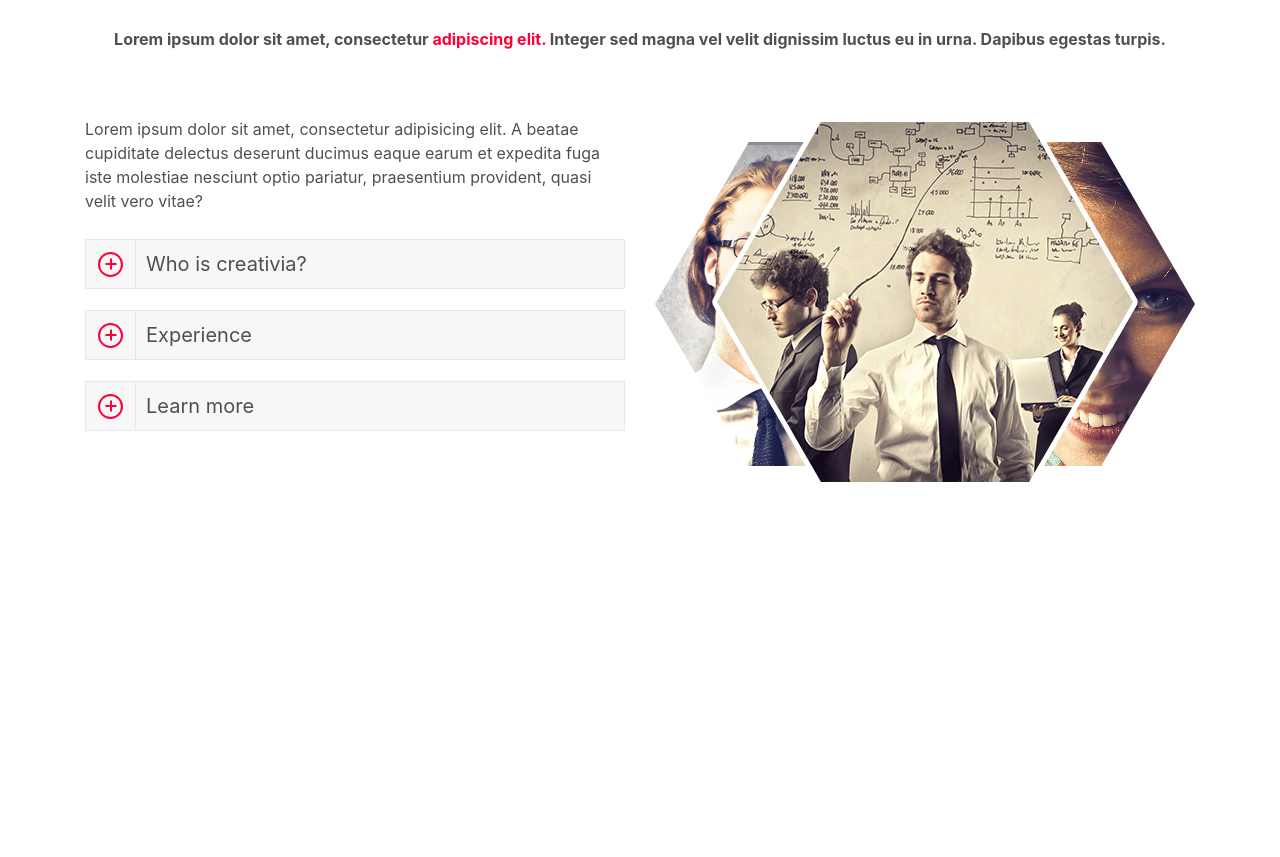
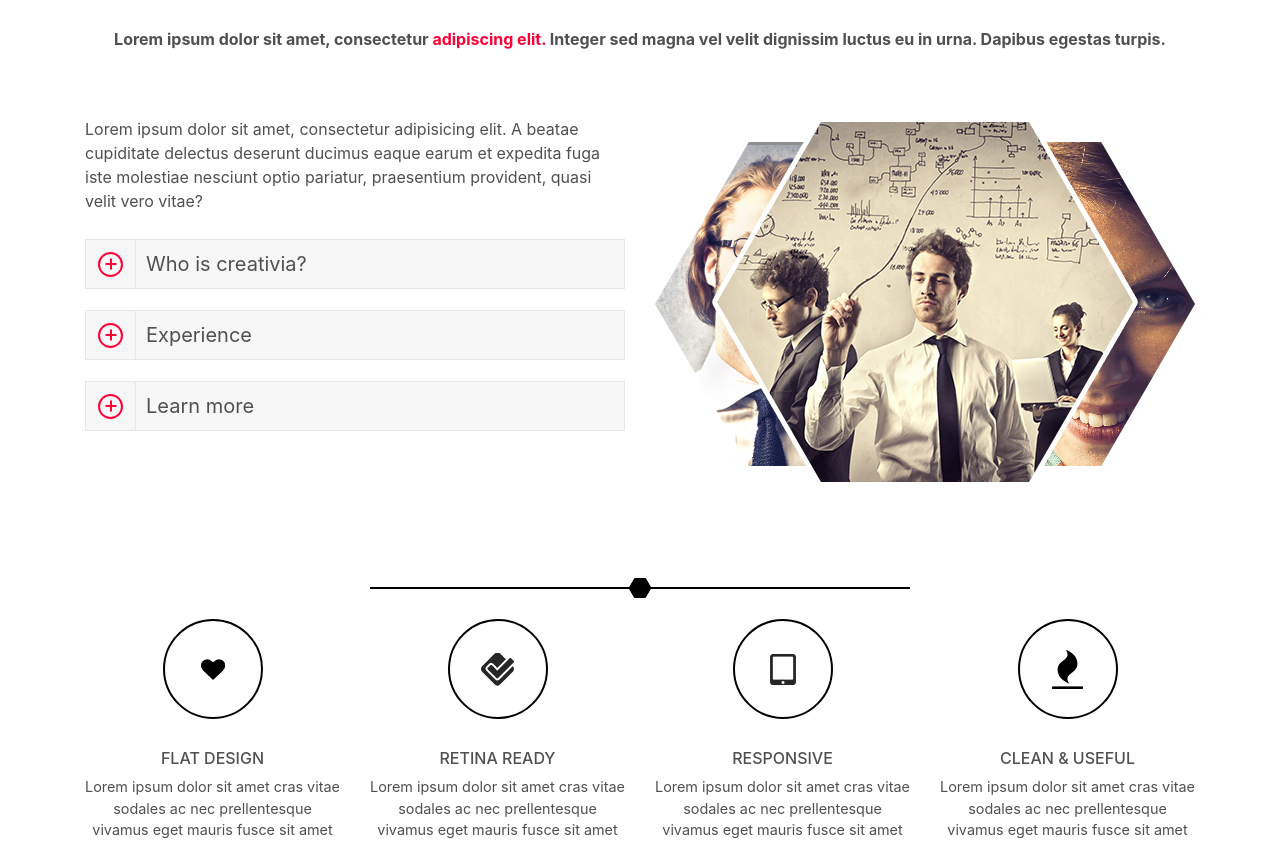
Before and after one commit to alexzaslavsky/creativia-psd, a plain HTML site: page src/index.html in a window 1280 px wide. Shown: the part 893-1750 px from the top of the page. Before the commit the page ends 1600 px from the top, so only its background shows below. Drawn offline with Linux system fonts and the light colour scheme.

```diff
--- a/src/css/style.css
+++ b/src/css/style.css
@@ -255,6 +255,10 @@ a:hover::before, a:hover::after {
 	padding: 20px;
 }
 
+.images {
+	padding-bottom: 100px;
+}
+
 .hexagon {
 	width: 100%;
 	display: flex;
@@ -278,5 +282,69 @@ a:hover::before, a:hover::after {
 
 .image-one {
 	z-index: 3;
+}
 
+.horizontal {
+	display: flex;
+	justify-content: center;
+	align-items: center;
+	width: 100%;
+	height: 0;
+	border: 1px solid black;
 }
+
+.break-hexagon {
+	overflow: hidden;
+	width: 40px;
+	height: 20px;
+}
+
+.break-hexagon-part-1 {
+	overflow: hidden;
+	width: 40px;
+	height: 20px;
+	transform: rotateZ(60deg);
+}
+
+.break-hexagon-part-2 {
+	overflow: hidden;
+	width: 40px;
+	height: 20px;
+	transform: rotateZ(60deg);
+}
+
+.break-hexagon-part-3 {
+	background-color: black;
+	width: 40px;
+	height: 20px;
+}
+
+.four-icons-wrapper {
+	display: flex;
+	flex-direction: column;
+	justify-content: center;
+	align-items: center;
+}
+
+.four-icons-wrapper .circle {
+	display: flex;
+	justify-content: center;
+	align-items: center;
+	width: 100px;
+	height: 100px;
+	border: 2px solid black;
+	border-radius: 50%;
+	margin: 30px;
+}
+
+.four-icons-wrapper .circle:hover {
+	background-color: #ff0036;
+	border-color: #ff0036;
+}
+
+
+
+.four-icons-wrapper p {
+	font-size: 90%;
+	text-align: center;
+}
--- a/src/index.html
+++ b/src/index.html
@@ -189,6 +189,79 @@
                     </div>
                 </div>
 
+                <div class="row">
+                    <div class="col-xl-6 offset-xl-3">
+                        <div class="break-div">
+                            <div class="horizontal">
+                                <div class="break-hexagon">
+                                    <div class="break-hexagon-part-1">
+                                        <div class="break-hexagon-part-2">
+                                            <div class="break-hexagon-part-3">
+
+                                            </div>
+                                        </div>
+                                    </div>
+                                </div>
+                            </div>
+                        </div>
+                    </div>
+                </div>
+
+                <div class="row">
+                    <div class="col-xl-3">
+                        <div class="four-icons-wrapper">
+                            <div class="circle">
+                                <img src="img/heart.png" alt="heart">
+                            </div>
+                            <h6>FLAT DESIGN</h6>
+                            <p>
+                                Lorem ipsum dolor sit amet
+                                cras vitae sodales ac nec prellentesque vivamus
+                                eget mauris fusce sit amet
+                            </p>
+                        </div>
+                    </div>
+                    <div class="col-xl-3">
+                        <div class="four-icons-wrapper">
+                            <div class="circle">
+                                <img src="img/okay.png" alt="okay">
+                            </div>
+                            <h6>RETINA READY</h6>
+                            <p>
+                                Lorem ipsum dolor sit amet
+                                cras vitae sodales ac nec prellentesque vivamus
+                                eget mauris fusce sit amet
+                            </p>
+                        </div>
+                    </div>
+                    <div class="col-xl-3">
+                        <div class="four-icons-wrapper">
+                            <div class="circle">
+                                <img src="img/mobile.png" alt="mobile">
+                            </div>
+                            <h6>RESPONSIVE</h6>
+                            <p>
+                                Lorem ipsum dolor sit amet
+                                cras vitae sodales ac nec prellentesque vivamus
+                                eget mauris fusce sit amet
+                            </p>
+                        </div>
+                    </div>
+                    <div class="col-xl-3">
+                        <div class="four-icons-wrapper">
+                            <div class="circle">
+                                <img src="img/fire.png" alt="fire">
+                            </div>
+                            <h6>CLEAN & USEFUL</h6>
+                            <p>
+                                Lorem ipsum dolor sit amet
+                                cras vitae sodales ac nec prellentesque vivamus
+                                eget mauris fusce sit amet
+                            </p>
+                        </div>
+                    </div>
+                </div>
+
             </div>
         </section>
     </section>
```
Also changed, not shown: src/img/fire.png (added), src/img/heart.png (added), src/img/mobile.png (added), src/img/okay.png (added).
